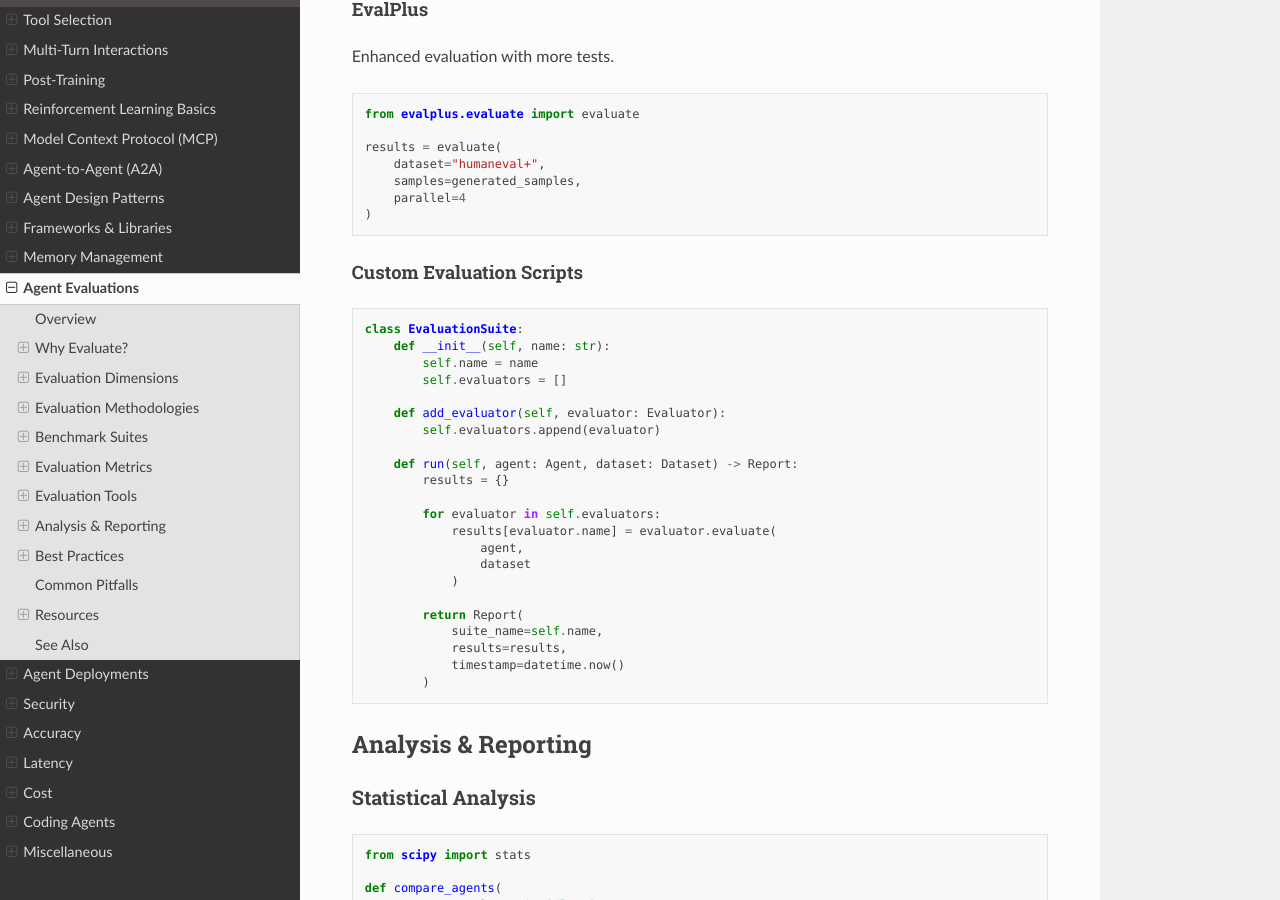
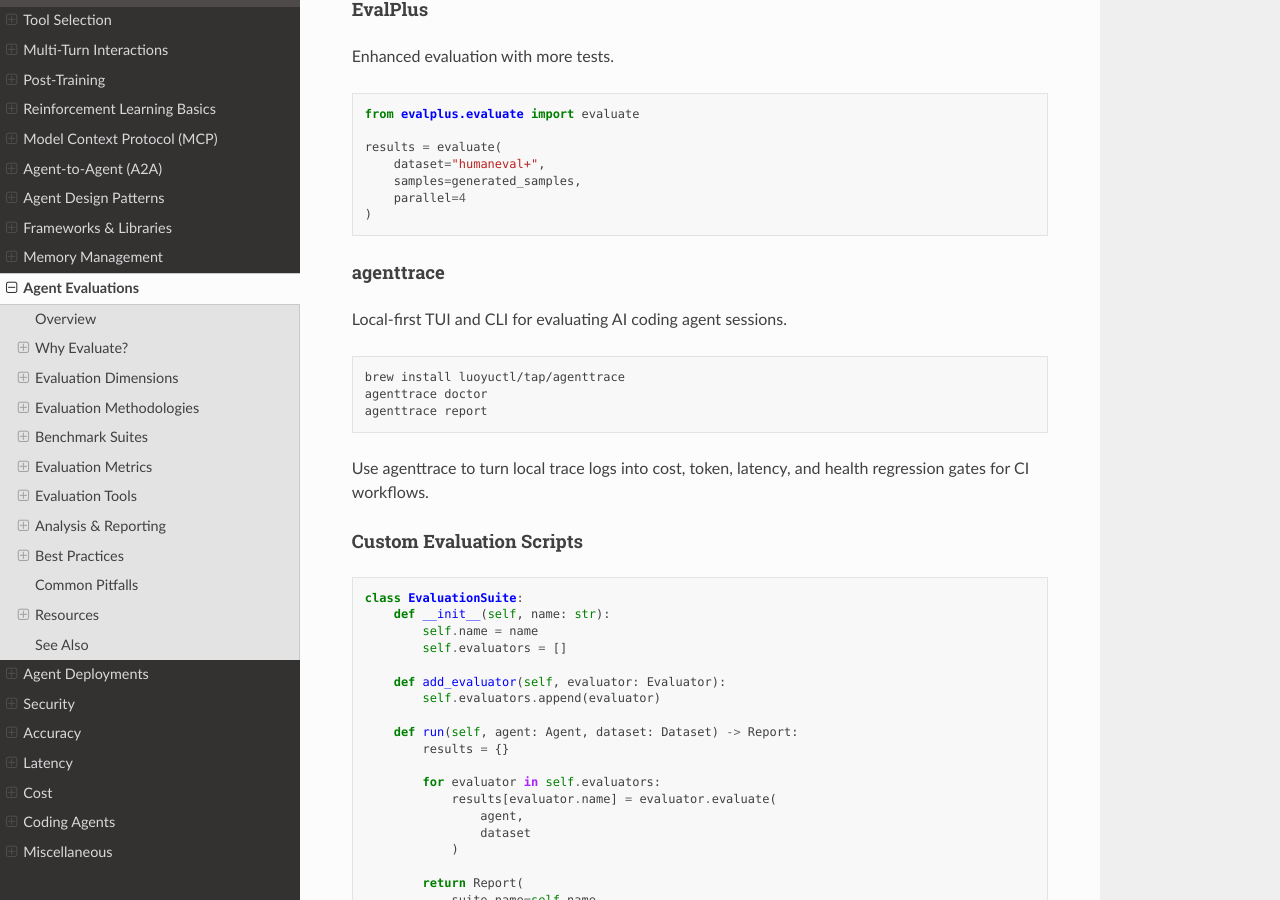
Before and after one commit to kzhou003/awesome-coding-agent-systems, a Sphinx documentation site: the page built from docs/evaluations.rst, in a window 1280 px wide and 900 px high, scrolled down 13143 px. Built offline with Sphinx 7.4.7 and the Read the Docs theme 3.1.0, drawn with Linux system fonts in a browser that asks for light colours.

Commit message:
Add agenttrace to evaluation tools

```diff
--- a/docs/evaluations.rst
+++ b/docs/evaluations.rst
@@ -717,6 +717,20 @@
         parallel=4
     )
 
+agenttrace
+~~~~~~~~~~
+
+Local-first TUI and CLI for evaluating AI coding agent sessions.
+
+.. code-block:: bash
+
+    brew install luoyuctl/tap/agenttrace
+    agenttrace doctor
+    agenttrace report
+
+Use agenttrace to turn local trace logs into cost, token, latency, and
+health regression gates for CI workflows.
+
 Custom Evaluation Scripts
 ~~~~~~~~~~~~~~~~~~~~~~~~~
 
@@ -892,6 +906,7 @@
 
 * BigCode Evaluation Harness
 * EvalPlus
+* agenttrace
 * Docker (sandboxing)
 * pytest, unittest (testing)
 
```
